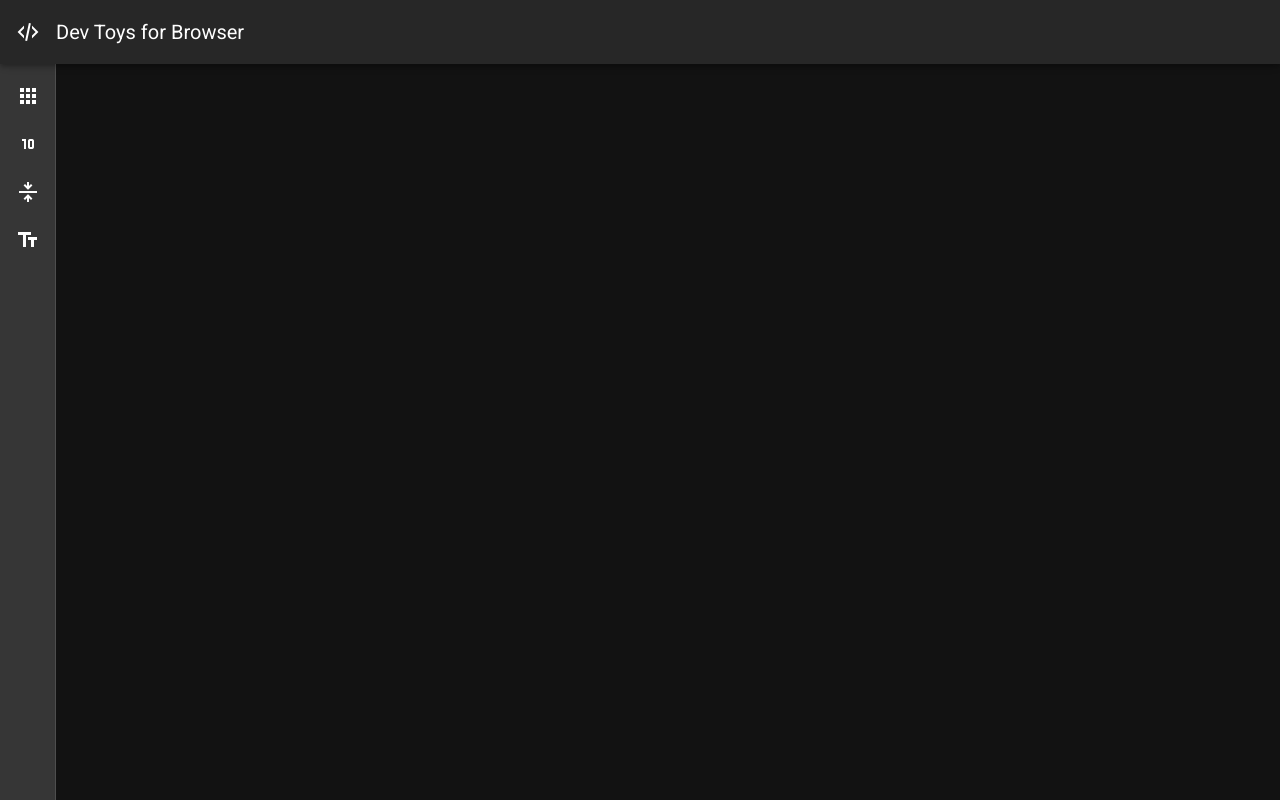
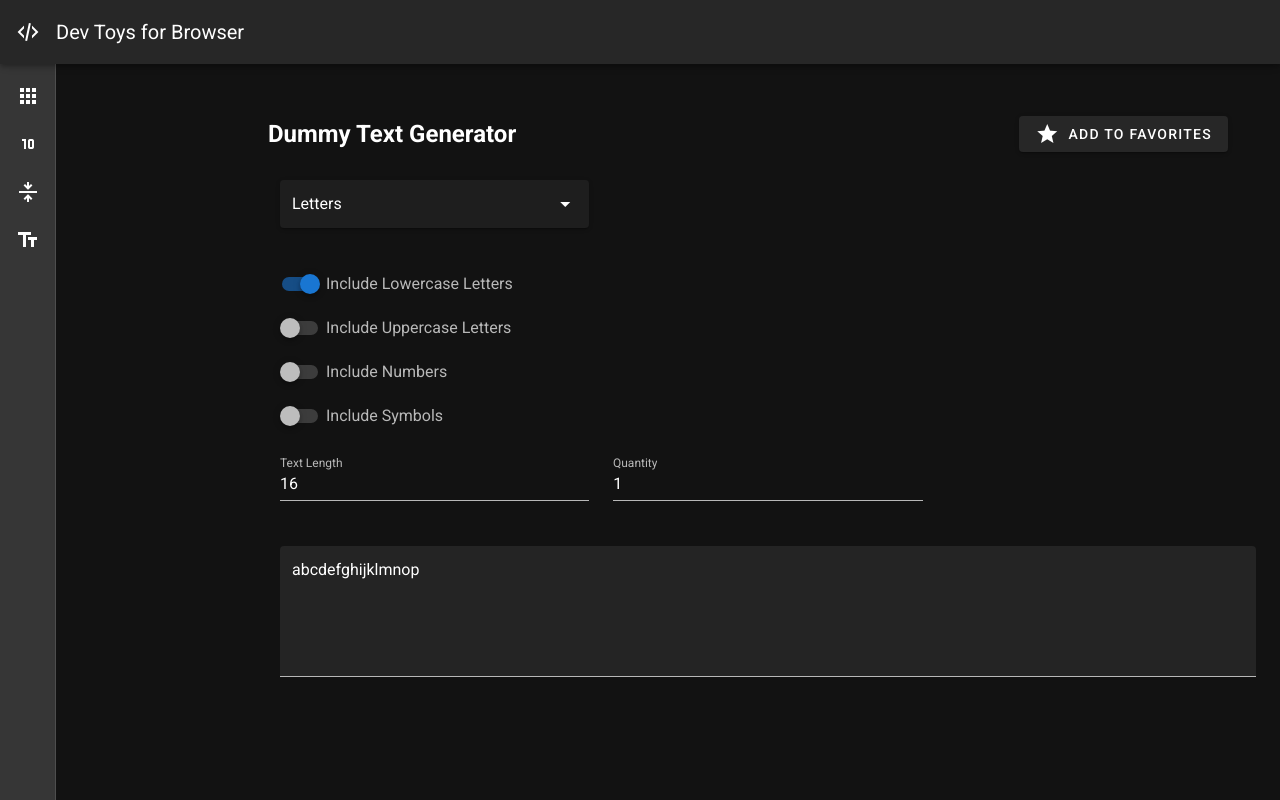
Before and after one commit to CoC12/dev_toys_for_browser, a Nuxt app: page /text/dummy_text_generator in a window 1280 px wide. Built offline with nearby package versions, Linux system fonts and the light colour scheme.

Commit message:
implement dummy text generator

```diff
--- a/assets/tools.json
+++ b/assets/tools.json
@@ -72,6 +72,13 @@
         "icon": "mdi-language-markdown",
         "title": "Markdown Preview",
         "text": "Preview a Markdown document"
+      },
+      {
+        "key": "dummy_text_generator",
+        "to": "/text/dummy_text_generator",
+        "icon": "mdi-alphabetical-variant",
+        "title": "Dummy Text Generator",
+        "text": "Create dummy text"
       }
     ]
   }
--- a/package.json
+++ b/package.json
@@ -17,6 +17,7 @@
   "dependencies": {
     "@nuxtjs/axios": "^5.13.6",
     "core-js": "^3.19.3",
+    "lorem-ipsum": "^2.0.4",
     "marked": "^4.0.12",
     "mitt": "^3.0.0",
     "nuxt": "^2.15.8",
--- /dev/null
+++ b/pages/text/dummy_text_generator.vue
@@ -0,0 +1,157 @@
+<template>
+  <div>
+    <HeadlineText
+      :headline-text="headlineText"
+      enable-favorite
+      :tool-key="toolKey"
+    />
+    <div class="mt-4">
+      <v-container>
+        <v-row>
+          <v-col class="col-12 col-md-4">
+            <v-select
+              v-model="textType"
+              :items="textTypeOptions"
+              item-text="label"
+              item-value="value"
+              hide-details="true"
+              solo
+            ></v-select>
+          </v-col>
+        </v-row>
+        <v-row v-show="textType === 'letters'">
+          <v-col class="col-12 col-md-4">
+            <v-switch
+              v-model="lowercaseLetters"
+              label="Include Lowercase Letters"
+              hide-details="true"
+            ></v-switch>
+            <v-switch
+              v-model="uppercaseLetters"
+              label="Include Uppercase Letters"
+              hide-details="true"
+            ></v-switch>
+            <v-switch
+              v-model="numbers"
+              label="Include Numbers"
+              hide-details="true"
+            ></v-switch>
+            <v-switch
+              v-model="symbols"
+              label="Include Symbols"
+              hide-details="true"
+            ></v-switch>
+          </v-col>
+        </v-row>
+        <v-row>
+          <v-col v-show="textType === 'letters'" class="col-4">
+            <v-text-field
+              v-model.number="length"
+              label="Text Length"
+              type="number"
+              step="1"
+              min="1"
+            ></v-text-field>
+          </v-col>
+          <v-col v-show="textType === 'loremIpsum'" class="col-4">
+            <v-select
+              v-model="loremIpsumType"
+              :items="loremIpsumTypeOptions"
+              item-text="label"
+              item-value="value"
+              hide-details="true"
+              solo
+            ></v-select>
+          </v-col>
+          <v-col class="col-4">
+            <v-text-field
+              v-model.number="quantity"
+              label="Quantity"
+              type="number"
+              step="1"
+              min="1"
+            ></v-text-field>
+          </v-col>
+        </v-row>
+        <v-row>
+          <v-col class="col-12">
+            <v-textarea v-model="output" filled auto-grow></v-textarea>
+          </v-col>
+        </v-row>
+      </v-container>
+    </div>
+  </div>
+</template>
+
+<script>
+import { LoremIpsum } from 'lorem-ipsum'
+import generator from '@/services/text_generator.js'
+
+export default {
+  name: 'DummyTextGenerator',
+  data() {
+    return {
+      headlineText: 'Dummy Text Generator',
+      toolKey: 'dummy_text_generator',
+      lorem: new LoremIpsum(),
+      textType: 'letters',
+      textTypeOptions: [
+        {
+          label: 'Letters',
+          value: 'letters',
+        },
+        {
+          label: 'Lorem Ipsum',
+          value: 'loremIpsum',
+        },
+      ],
+      loremIpsumType: 'paragraphs',
+      loremIpsumTypeOptions: [
+        {
+          label: 'Paragraphs',
+          value: 'paragraphs',
+        },
+        {
+          label: 'Sentences',
+          value: 'sentences',
+        },
+        {
+          label: 'Words',
+          value: 'words',
+        },
+      ],
+      lowercaseLetters: true,
+      uppercaseLetters: false,
+      numbers: false,
+      symbols: false,
+      length: 16,
+      quantity: 1,
+    }
+  },
+  computed: {
+    output() {
+      if (this.textType === 'letters') {
+        return generator.generate(
+          this.length,
+          this.quantity,
+          this.lowercaseLetters,
+          this.uppercaseLetters,
+          this.numbers,
+          this.symbols
+        )
+      }
+
+      if (this.loremIpsumType === 'paragraphs') {
+        return this.lorem.generateParagraphs(this.quantity)
+      }
+      if (this.loremIpsumType === 'sentences') {
+        return this.lorem.generateSentences(this.quantity)
+      }
+      if (this.loremIpsumType === 'words') {
+        return this.lorem.generateWords(this.quantity)
+      }
+      return null
+    },
+  },
+}
+</script>
--- /dev/null
+++ b/services/text_generator.js
@@ -0,0 +1,36 @@
+const textGenerator = {
+  LOWERS_LETTERS: 'abcdefghijklmnopqrstuvwxyz',
+  UPPERS_LETTERS: 'ABCDEFGHIJKLMNOPQRSTUVWXYZ',
+  NUMBERS: '0123456789',
+  SYMBOLS: '!"#$%&\'()*+,-./:;<=>?@[\\]^`{|}~',
+  generate(
+    length,
+    quantity,
+    lowercaseLetters,
+    uppercaseLetters,
+    numbers,
+    symbols
+  ) {
+    let baseStr = ''
+    if (lowercaseLetters) {
+      baseStr += this.LOWERS_LETTERS
+    }
+    if (uppercaseLetters) {
+      baseStr += this.UPPERS_LETTERS
+    }
+    if (numbers) {
+      baseStr += this.NUMBERS
+    }
+    if (symbols) {
+      baseStr += this.SYMBOLS
+    }
+    if (baseStr === '') {
+      return baseStr
+    }
+
+    const repeatCount = (baseStr.length + length - 1) / baseStr.length
+    const text = baseStr.repeat(repeatCount).substring(0, length)
+    return Array(quantity).fill(text).join('\n')
+  },
+}
+export default textGenerator
```
Also changed, not shown: 2 other files (tests, documents, lock files or other folders).
